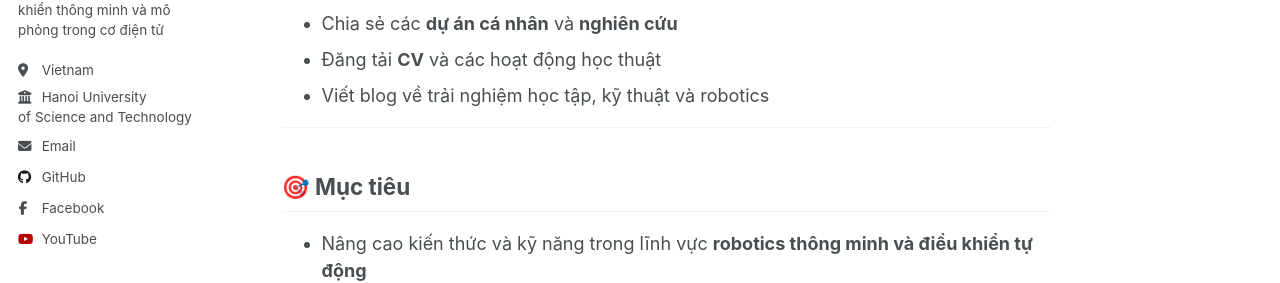
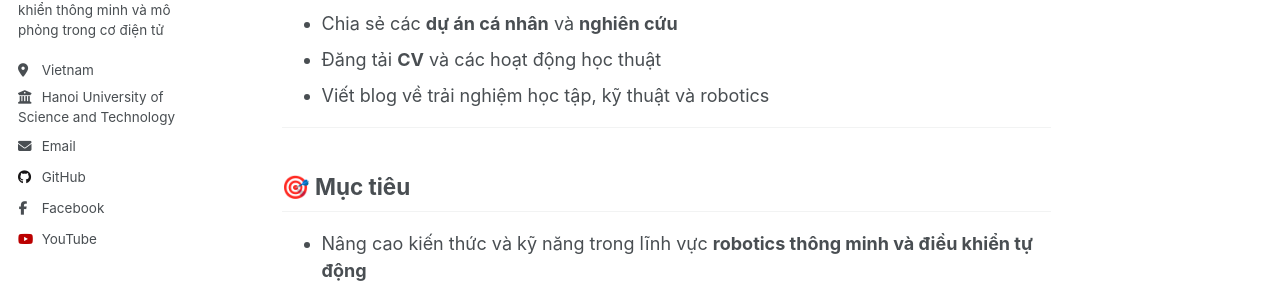
Before and after one commit to nguyenbinh-shark/nguyenbinh-shark.github.io, a Jekyll site: the page built from _pages/about.md, in a window 1280 px wide. Shown: the part 397-680 px from the top of the page. Built offline with Jekyll 4.4.1, drawn with Linux system fonts in a browser that asks for light colours; a script that is not in the unit is left out; part of the change alters nothing that is shown.

```diff
--- a/_config.yml
+++ b/_config.yml
@@ -26,7 +26,7 @@ author:
   pronouns         : #"He/His"
   bio              : "Tôi là sinh viên ngành Cơ điện tử (CTTT – ME_E1, K67) tại Đại học Bách Khoa Hà Nội, quan tâm đến robot, hệ thống điều khiển thông minh và mô phỏng trong cơ điện tử"
   location         : "Vietnam"
-  employer         : "Hanoi University<br>  of Science and Technology"
+  employer         : "Hanoi University of <br> Science and Technology"
   uri              : #URL
   email            : "trannguyenbinh.shark@gmail.com"
 
```
